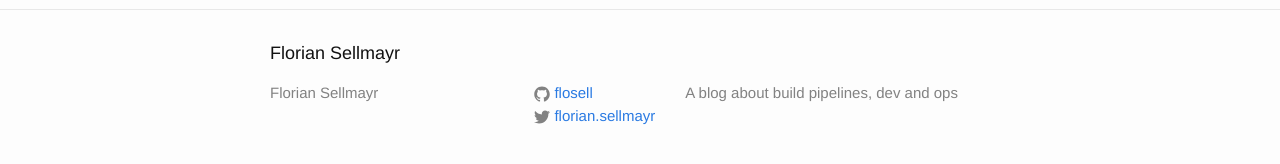
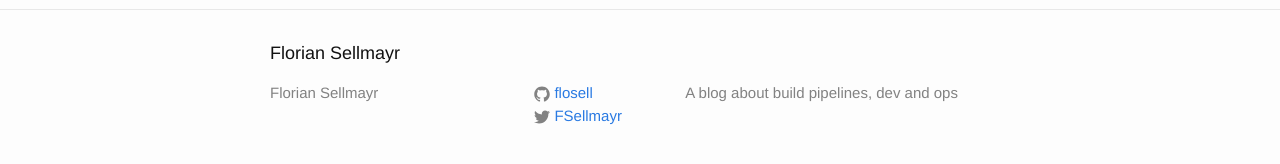
Before and after one commit to flosell/flosell.github.io, a Jekyll site: the page built from about.md, in a window 1280 px wide. Shown: the part 341-505 px from the top of the page. Built offline with Jekyll 4.4.1, drawn with Linux system fonts in a browser that asks for light colours.

Commit message:
fix twitter handle

```diff
--- a/_config.yml
+++ b/_config.yml
@@ -4,7 +4,7 @@ email:
 description: A blog about build pipelines, dev and ops
 baseurl: "" # the subpath of your site, e.g. /blog/
 url: "https://flosell.github.io" # the base hostname & protocol for your site
-twitter_username: florian.sellmayr
+twitter_username: FSellmayr
 github_username:  flosell
 
 # Build settings
```
